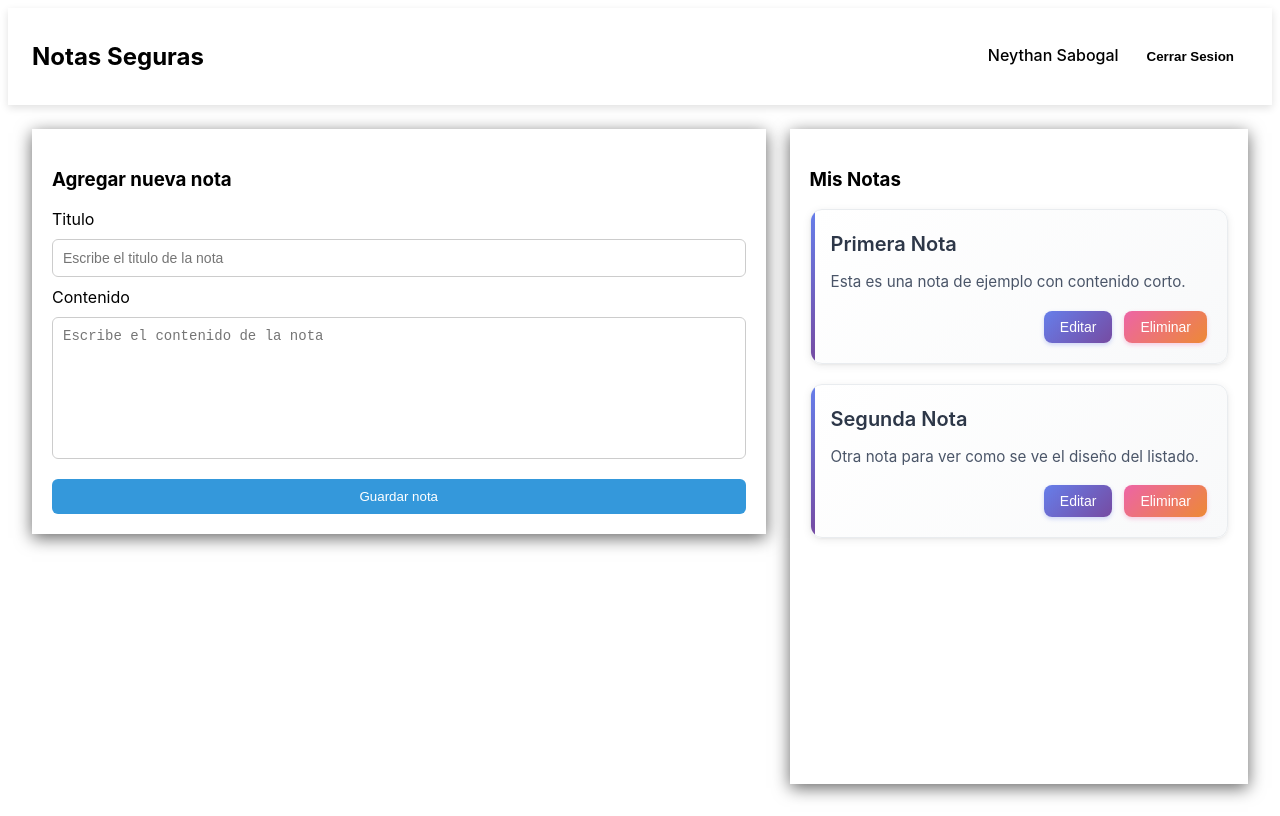
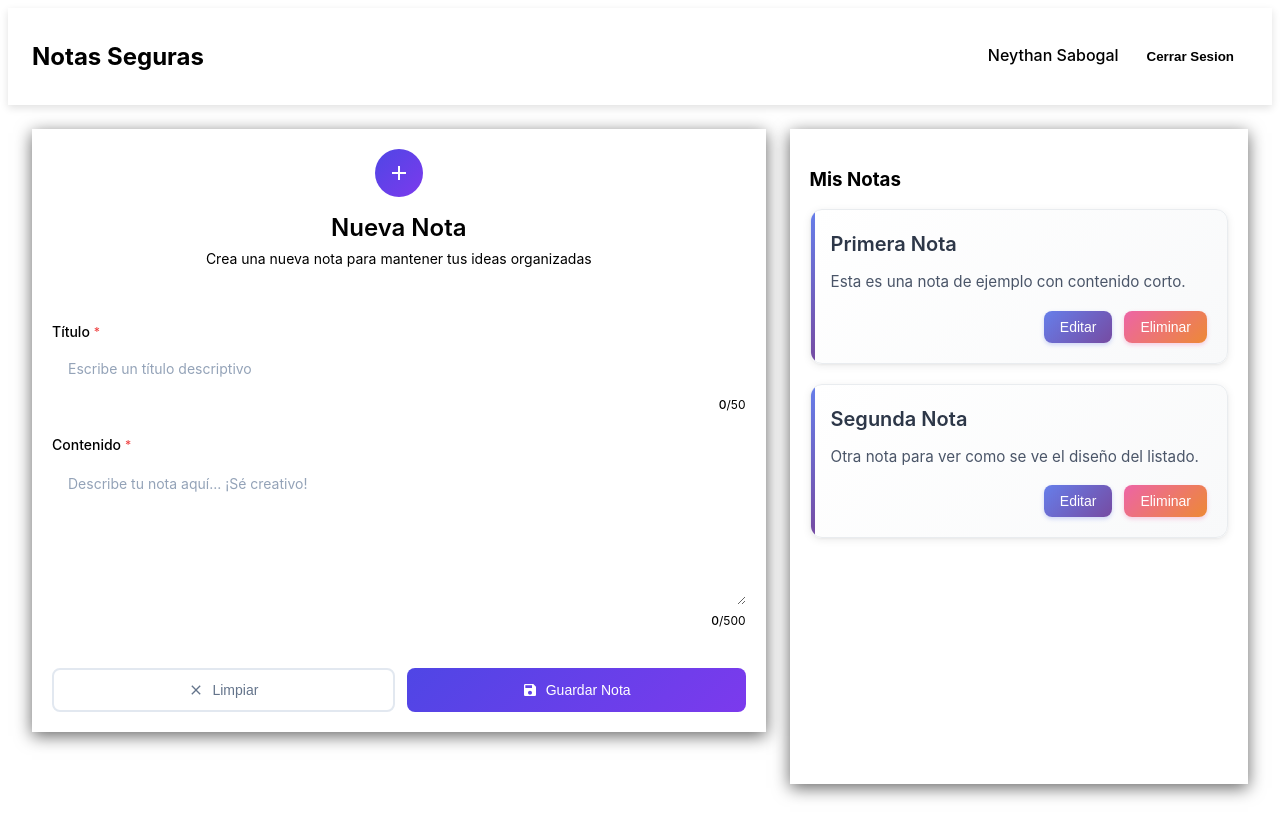
Before and after one commit to Sabogal22/notas-seguras, an Angular app: page /dashboard in a window 1280 px wide. Built offline with nearby package versions, Linux system fonts and the light colour scheme.

Commit message:
Refactorizar el componente AddNote: mejorar la estructura del formulario, agregar contadores de caracteres e implementar un diseño adaptable con variables CSS.

```diff
--- a/src/app/components/notes/add-note/add-note.css
+++ b/src/app/components/notes/add-note/add-note.css
@@ -1,32 +1,242 @@
-form {
+:root {
+  --primary: #4f46e5;
+  --primary-hover: #4338ca;
+  --secondary: #64748b;
+  --secondary-hover: #475569;
+  --background: #ffffff;
+  --border: #e2e8f0;
+  --border-focus: #4f46e5;
+  --text: #0f172a;
+  --text-light: #64748b;
+  --shadow: 0 1px 3px 0 rgba(0, 0, 0, 0.1), 0 1px 2px 0 rgba(0, 0, 0, 0.06);
+  --shadow-focus: 0 0 0 3px rgba(79, 70, 229, 0.1);
+  --radius: 12px;
+}
+
+.add-note-container {
+  background: var(--background);
+  border-radius: var(--radius);
+}
+
+.form-header {
+  text-align: center;
+  margin-bottom: 2rem;
+  padding-bottom: 1.5rem;
+  border-bottom: 1px solid var(--border);
+}
+
+.form-icon {
+  width: 48px;
+  height: 48px;
+  background: linear-gradient(135deg, #4f46e5, #7c3aed);
+  border-radius: 50%;
+  display: flex;
+  align-items: center;
+  justify-content: center;
+  margin: 0 auto 1rem;
+  color: white;
+}
+
+.form-header h3 {
+  margin: 0 0 0.5rem;
+  font-size: 1.5rem;
+  font-weight: 600;
+  color: var(--text);
+}
+
+.form-subtitle {
+  margin: 0;
+  color: var(--text-light);
+  font-size: 0.875rem;
+}
+
+.note-form {
   display: flex;
   flex-direction: column;
-  gap: 10px;
+  gap: 1.5rem;
 }
 
-input, textarea {
-  padding: 10px;
-  border-radius: 6px;
-  border: 1px solid #ccc;
-  font-size: 14px;
+.form-group {
+  display: flex;
+  flex-direction: column;
+  gap: 0.5rem;
 }
 
-textarea {
-  resize: none;
-  height: 120px;
+.form-label {
+  font-weight: 500;
+  color: var(--text);
+  font-size: 0.875rem;
+  display: flex;
+  align-items: center;
+  gap: 0.25rem;
 }
 
-button {
-  margin-top: 10px;
-  background-color: #3498db;
-  color: white;
-  border: none;
-  padding: 10px;
-  border-radius: 6px;
-  cursor: pointer;
-  transition: background 0.3s;
+.form-label::after {
+  content: '*';
+  color: #ef4444;
+  font-size: 0.75rem;
 }
 
-button:hover {
-  background-color: #2980b9;
+.form-input,
+.form-textarea {
+  padding: 0.75rem 1rem;
+  border: 2px solid var(--border);
+  border-radius: 8px;
+  font-size: 0.875rem;
+  font-family: inherit;
+  transition: all 0.2s ease;
+  background: var(--background);
 }
+
+.form-input:focus,
+.form-textarea:focus {
+  outline: none;
+  border-color: var(--border-focus);
+  box-shadow: var(--shadow-focus);
+}
+
+.form-input::placeholder,
+.form-textarea::placeholder {
+  color: #94a3b8;
+}
+
+.form-textarea {
+  resize: vertical;
+  min-height: 120px;
+  line-height: 1.5;
+}
+
+.char-counter {
+  display: flex;
+  justify-content: flex-end;
+  font-size: 0.75rem;
+  color: var(--text-light);
+}
+
+.char-count {
+  font-weight: 500;
+}
+
+.char-count.warning {
+  color: #f59e0b;
+}
+
+.char-count.error {
+  color: #ef4444;
+}
+
+.form-actions {
+  display: flex;
+  gap: 0.75rem;
+  margin-top: 1rem;
+}
+
+.btn-primary,
+.btn-secondary {
+  display: flex;
+  align-items: center;
+  gap: 0.5rem;
+  padding: 0.75rem 1.5rem;
+  border: none;
+  border-radius: 8px;
+  font-weight: 500;
+  font-size: 0.875rem;
+  cursor: pointer;
+  transition: all 0.2s ease;
+  flex: 1;
+  justify-content: center;
+}
+
+.btn-primary {
+  background: linear-gradient(135deg, var(--primary), #7c3aed);
+  color: white;
+  box-shadow: var(--shadow);
+}
+
+.btn-primary:hover {
+  background: linear-gradient(135deg, var(--primary-hover), #6d28d9);
+  transform: translateY(-1px);
+  box-shadow: 0 4px 12px rgba(79, 70, 229, 0.3);
+}
+
+.btn-primary:active {
+  transform: translateY(0);
+}
+
+.btn-secondary {
+  background: var(--background);
+  color: var(--secondary);
+  border: 2px solid var(--border);
+}
+
+.btn-secondary:hover {
+  background: #f8fafc;
+  color: var(--secondary-hover);
+  border-color: var(--secondary-hover);
+}
+
+/* Estados de validación */
+.form-input.ng-invalid.ng-touched,
+.form-textarea.ng-invalid.ng-touched {
+  border-color: #ef4444;
+}
+
+.form-input.ng-valid.ng-touched,
+.form-textarea.ng-valid.ng-touched {
+  border-color: #10b981;
+}
+
+/* Responsive */
+@media (max-width: 768px) {
+  .form-actions {
+    flex-direction: column;
+  }
+
+  .btn-primary,
+  .btn-secondary {
+    flex: none;
+  }
+
+  .form-header {
+    margin-bottom: 1.5rem;
+    padding-bottom: 1rem;
+  }
+}
+
+/* Animaciones */
+.add-note-container {
+  animation: slideInUp 0.3s ease-out;
+}
+
+@keyframes slideInUp {
+  from {
+    opacity: 0;
+    transform: translateY(10px);
+  }
+  to {
+    opacity: 1;
+    transform: translateY(0);
+  }
+}
+
+.btn-primary {
+  background: linear-gradient(135deg, #4f46e5, #7c3aed) !important;
+  color: white !important;
+  border: none !important;
+}
+
+.btn-secondary {
+  background: #ffffff !important;
+  color: #64748b !important;
+  border: 2px solid #e2e8f0 !important;
+}
+
+.btn-primary:hover {
+  background: linear-gradient(135deg, #4338ca, #6d28d9) !important;
+}
+
+.btn-secondary:hover {
+  background: #f8fafc !important;
+  color: #475569 !important;
+  border-color: #475569 !important;
+}
--- a/src/app/components/notes/add-note/add-note.html
+++ b/src/app/components/notes/add-note/add-note.html
@@ -1,10 +1,65 @@
-<h3>Agregar nueva nota</h3>
-<form>
-  <label for="title">Titulo</label>
-  <input type="text" id="title" placeholder="Escribe el titulo de la nota">
+<div class="add-note-container">
+  <div class="form-header">
+    <div class="form-icon">
+      <svg width="24" height="24" viewBox="0 0 24 24" fill="none" xmlns="http://www.w3.org/2000/svg">
+        <path d="M19 13H13V19H11V13H5V11H11V5H13V11H19V13Z" fill="currentColor"/>
+      </svg>
+    </div>
+    <h3>Nueva Nota</h3>
+    <p class="form-subtitle">Crea una nueva nota para mantener tus ideas organizadas</p>
+  </div>
 
-  <label for="content">Contenido</label>
-  <textarea id="content" placeholder="Escribe el contenido de la nota"></textarea>
+  <form class="note-form" (ngSubmit)="onSubmit()">
+    <div class="form-group">
+      <label for="title" class="form-label">Título</label>
+      <input
+        type="text"
+        id="title"
+        placeholder="Escribe un título descriptivo"
+        class="form-input"
+        [(ngModel)]="note.title"
+        name="title"
+        maxlength="50"
+        required
+      >
+      <div class="char-counter">
+        <span class="char-count" [class.warning]="getTitleLength() > 40" [class.error]="getTitleLength() > 49">
+          {{ getTitleLength() }}
+        </span>/50
+      </div>
+    </div>
 
-  <button type="submit">Guardar nota</button>
-</form>
+    <div class="form-group">
+      <label for="content" class="form-label">Contenido</label>
+      <textarea
+        id="content"
+        placeholder="Describe tu nota aquí... ¡Sé creativo!"
+        class="form-textarea"
+        [(ngModel)]="note.content"
+        name="content"
+        maxlength="500"
+        required
+      ></textarea>
+      <div class="char-counter">
+        <span class="char-count" [class.warning]="getContentLength() > 450" [class.error]="getContentLength() > 490">
+          {{ getContentLength() }}
+        </span>/500
+      </div>
+    </div>
+
+    <div class="form-actions">
+      <button type="button" class="btn-secondary" (click)="onClear()">
+        <svg width="16" height="16" viewBox="0 0 24 24" fill="none" xmlns="http://www.w3.org/2000/svg">
+          <path d="M19 6.41L17.59 5L12 10.59L6.41 5L5 6.41L10.59 12L5 17.59L6.41 19L12 13.41L17.59 19L19 17.59L13.41 12L19 6.41Z" fill="currentColor"/>
+        </svg>
+        Limpiar
+      </button>
+      <button type="submit" class="btn-primary">
+        <svg width="16" height="16" viewBox="0 0 24 24" fill="none" xmlns="http://www.w3.org/2000/svg">
+          <path d="M17 3H5C3.89 3 3 3.9 3 5V19C3 20.1 3.89 21 5 21H19C20.1 21 21 20.1 21 19V7L17 3ZM12 19C10.34 19 9 17.66 9 16C9 14.34 10.34 13 12 13C13.66 13 15 14.34 15 16C15 17.66 13.66 19 12 19ZM15 9H5V5H15V9Z" fill="currentColor"/>
+        </svg>
+        Guardar Nota
+      </button>
+    </div>
+  </form>
+</div>
--- a/src/app/components/notes/add-note/add-note.ts
+++ b/src/app/components/notes/add-note/add-note.ts
@@ -1,11 +1,35 @@
 import { Component } from '@angular/core';
+import { FormsModule } from '@angular/forms'; // ← Agregar esto
+import { CommonModule } from '@angular/common'; // ← También esto si usas directivas
 
 @Component({
   selector: 'app-add-note',
-  imports: [],
+  imports: [CommonModule, FormsModule], // ← Agregar ambos
   templateUrl: './add-note.html',
   styleUrl: './add-note.css',
 })
 export class AddNote {
+  note = {
+    title: '',
+    content: ''
+  };
 
+  // Para los contadores de caracteres
+  getTitleLength(): number {
+    return this.note.title.length;
+  }
+
+  getContentLength(): number {
+    return this.note.content.length;
+  }
+
+  // Métodos para futura implementación
+  onSubmit() {
+    console.log('Nota guardada:', this.note);
+    // Aquí irá la lógica para guardar
+  }
+
+  onClear() {
+    this.note = { title: '', content: '' };
+  }
 }
```
